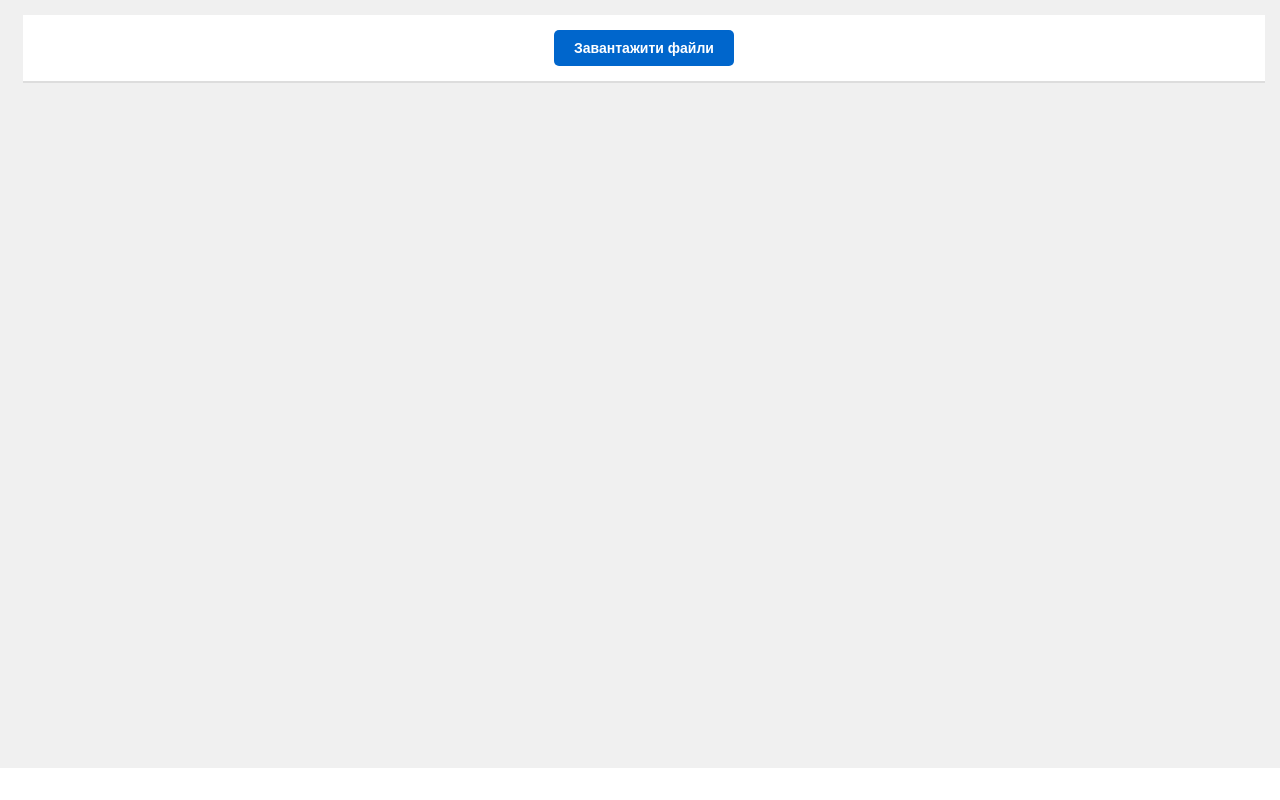
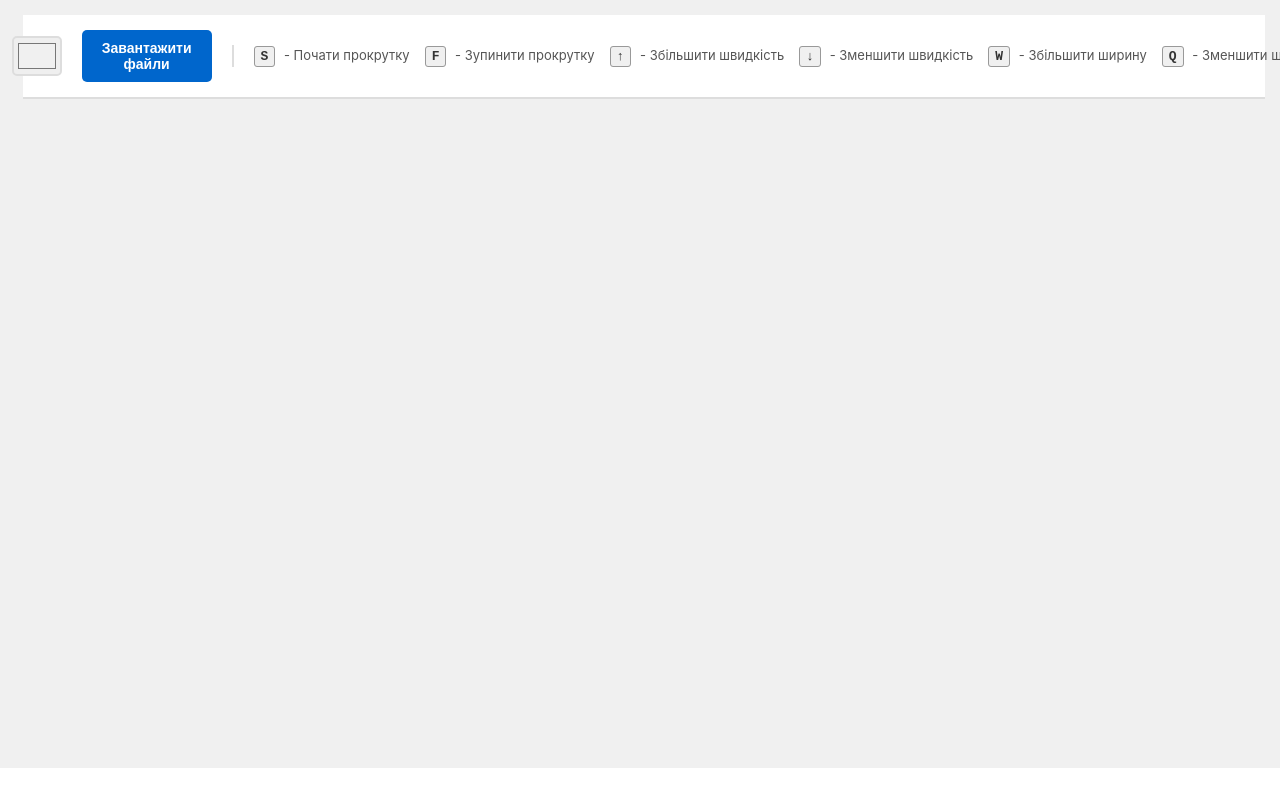
Before and after one commit to DmytroSiianytsia/imgScrolling, a Vue app: page / in a window 1280 px wide. Built offline with nearby package versions, Linux system fonts and the light colour scheme.

Commit message:
add color picker

```diff
--- a/src/App.vue
+++ b/src/App.vue
@@ -1,7 +1,17 @@
 <template>
-  <div class="gallery-container">
+  <div class="gallery-container" :style="{ background: backgroundColor }">
     <div class="gallery" ref="gallery">
       <div class="upload-section">
+        <div class="header-controls">
+          <div class="control-group">
+            <label for="color-picker">Фон:</label>
+            <input
+              id="color-picker"
+              v-model="backgroundColor"
+              type="color"
+              class="color-picker"
+            />
+          </div>
           <input
             ref="fileInput"
             type="file"
@@ -11,6 +21,15 @@
             style="display: none"
           />
           <button @click="triggerFileInput" class="upload-btn">Завантажити файли</button>
+          <div class="instructions">
+            <div class="instruction-item"><kbd>S</kbd> - Почати прокрутку</div>
+            <div class="instruction-item"><kbd>F</kbd> - Зупинити прокрутку</div>
+            <div class="instruction-item"><kbd>↑</kbd> - Збільшити швидкість</div>
+            <div class="instruction-item"><kbd>↓</kbd> - Зменшити швидкість</div>
+            <div class="instruction-item"><kbd>W</kbd> - Збільшити ширину</div>
+            <div class="instruction-item"><kbd>Q</kbd> - Зменшити ширину</div>
+          </div>
+        </div>
       </div>
       <img v-for="(image, index) in images" :key="index" :src="image" alt="Gallery image" :style="{ width: imageWidth + '%' }" />
     </div>
@@ -27,6 +46,7 @@ const isScrolling = ref(false);
 const scrollInterval = ref(null);
 const speed = ref(0.5);
 const imageWidth = ref(100);
+const backgroundColor = ref('#f0f0f0');
 
 onMounted(async () => {
   const modules = import.meta.glob('./assets/images/**/*', {
@@ -137,6 +157,62 @@ const stopAutoScroll = () => {
   margin-bottom: 5px;
 }
 
+.header-controls {
+  display: flex;
+  align-items: center;
+  justify-content: center;
+  gap: 20px;
+}
+
+.control-group {
+  display: flex;
+  align-items: center;
+  gap: 10px;
+}
+
+.control-group label {
+  font-size: 14px;
+  font-weight: bold;
+  color: #333;
+}
+
+.color-picker {
+  width: 50px;
+  height: 40px;
+  border: 2px solid #ddd;
+  border-radius: 5px;
+  cursor: pointer;
+  transition: border-color 0.3s;
+}
+
+.color-picker:hover {
+  border-color: #0066cc;
+}
+
+.instructions {
+  display: flex;
+  gap: 15px;
+  font-size: 13px;
+  color: #555;
+  padding-left: 20px;
+  border-left: 2px solid #ddd;
+}
+
+.instruction-item {
+  white-space: nowrap;
+}
+
+.instruction-item kbd {
+  background: #f0f0f0;
+  border: 1px solid #999;
+  border-radius: 3px;
+  padding: 2px 6px;
+  font-family: monospace;
+  font-weight: bold;
+  color: #333;
+  margin-right: 5px;
+}
+
 .upload-btn {
   padding: 10px 20px;
   font-size: 14px;
```
Lines whose indentation alone changed are shown as unchanged.
